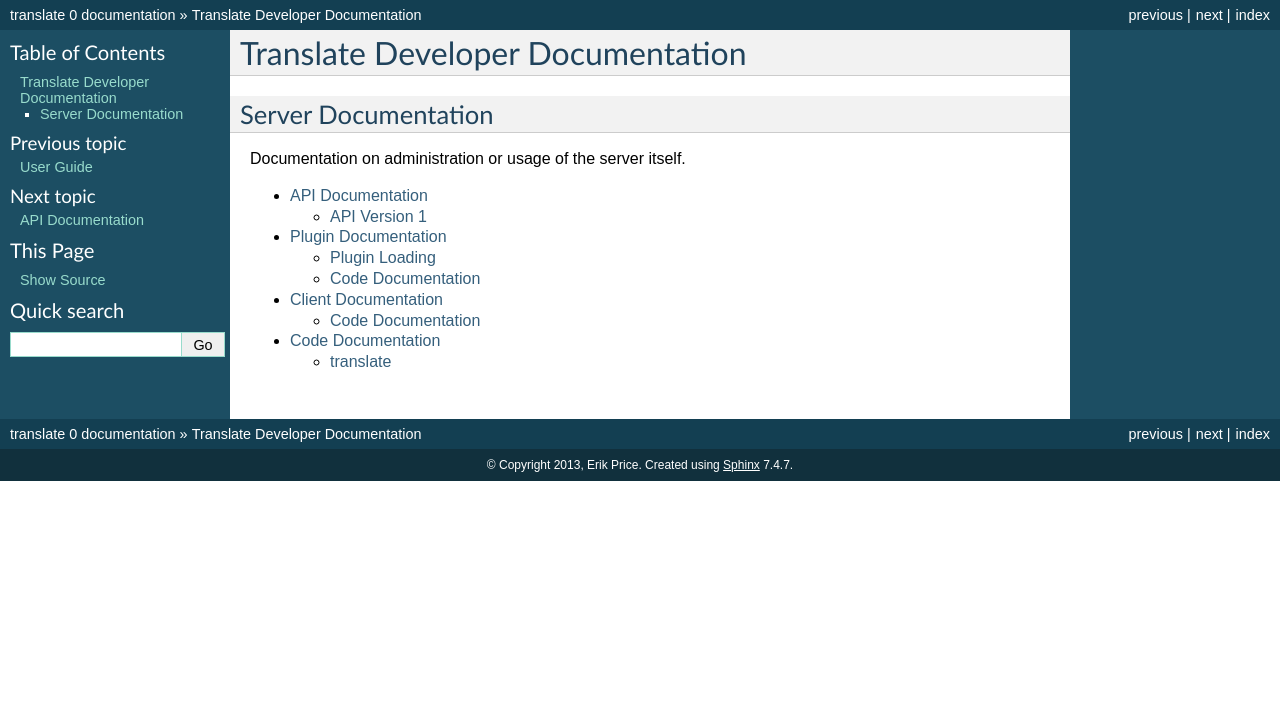
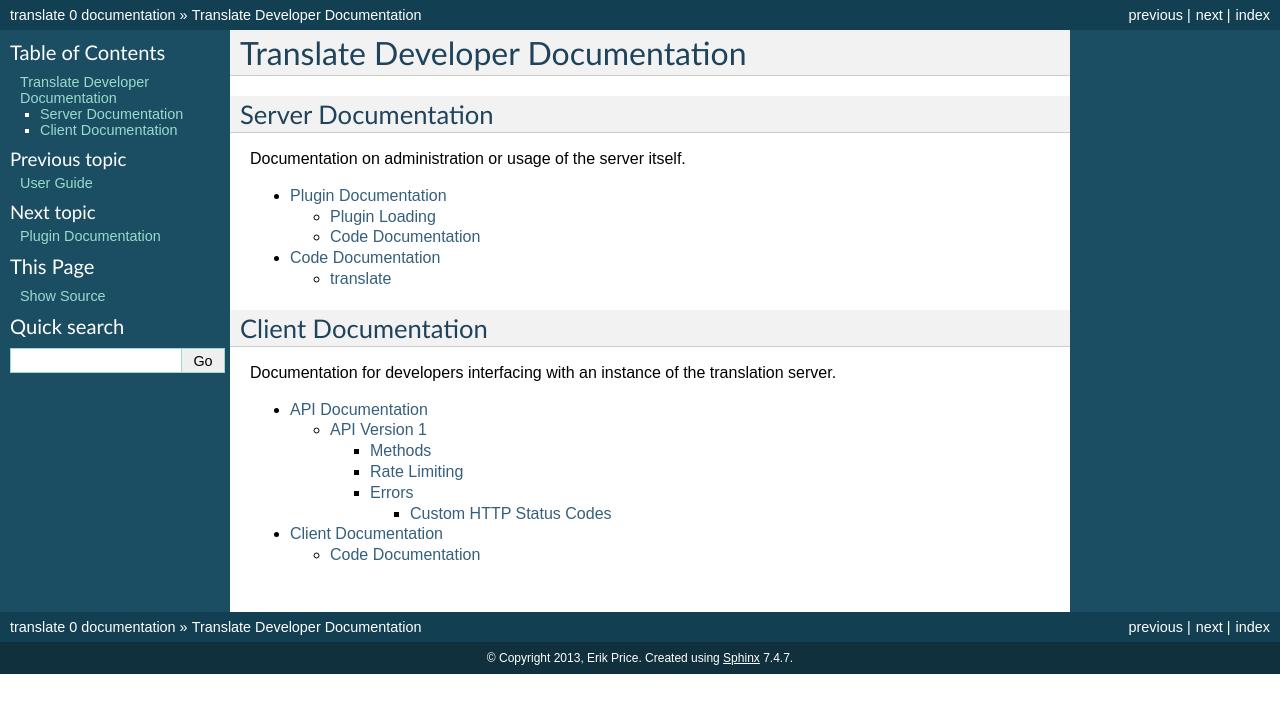
Before and after one commit to erik/translate, a Sphinx documentation site: the page built from docs/source/dev/index.rst, in a window 1280 px wide. Shown: the top 713 px of the page. Built offline with Sphinx 7.4.7, drawn with Linux system fonts in a browser that asks for light colours.

Commit message:
Move api, client documentation out of Server Documentation

```diff
--- a/docs/source/dev/index.rst
+++ b/docs/source/dev/index.rst
@@ -9,7 +9,15 @@ Documentation on administration or usage of the server itself.
 .. toctree::
    :maxdepth: 2
 
+   plugin
+   code
+
+Client Documentation
+--------------------
+
+Documentation for developers interfacing with an instance of the translation
+server.
+
+.. toctree::
    api
-   plugin
    client
-   code
```
Also changed, not shown: setup.py (+4 -3 lines).
